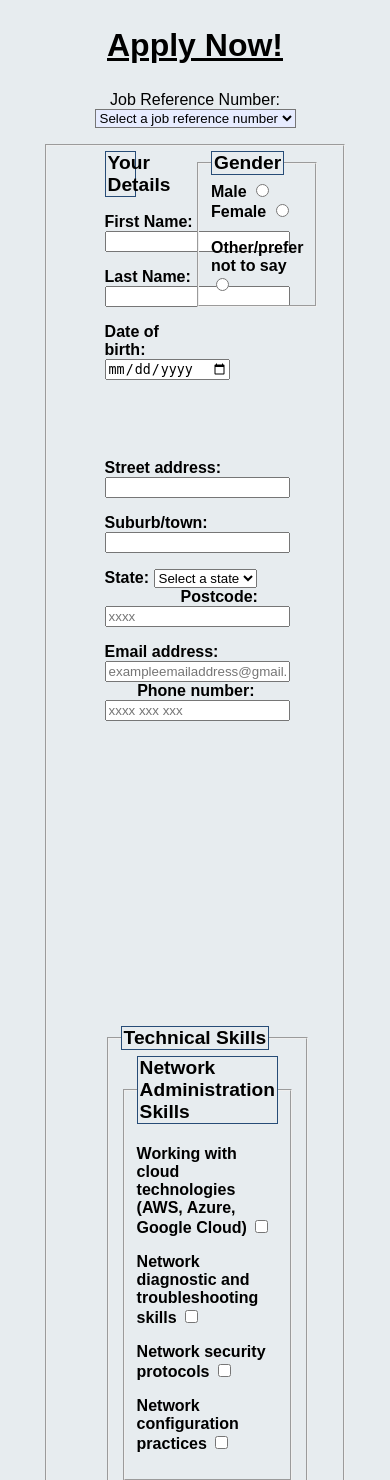
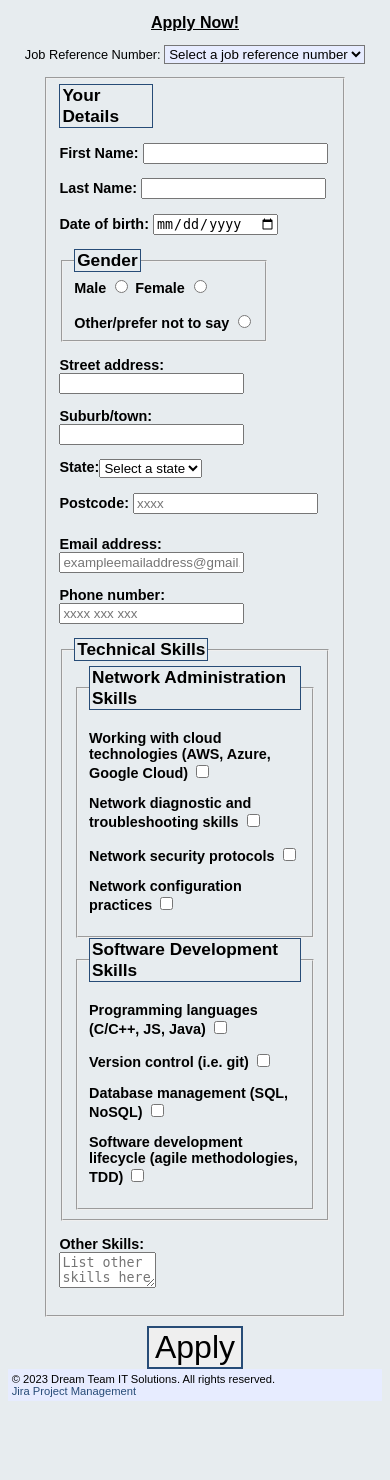
Before and after one commit to Remy-Amor/dream_team_COS10026_project, a PHP site: page /apply.html in a window 390 px wide. Shown: the part 127-1607 px from the top of the page. After the commit the page ends 1528 px from the top, so only its background shows below. Run offline with PHP 8.4, Linux system fonts and the light colour scheme; some web fonts are replaced.

Commit message:
finished responsive styling for apply.html

```diff
--- a/apply.html
+++ b/apply.html
@@ -83,7 +83,7 @@
                               <label for="suburb_or_town">Suburb/town:</label>
                               <input name="suburb_or_town" id="suburb_or_town" type="text" pattern="^\w{1,40$}" required>
                          </p>
-                         <p>
+                         <p id="state_and_postcode">
                               <label for="state">State:</label>
                               <select name="state" id="state" required>
                                    <option value="">Select a state</option>
@@ -96,14 +96,18 @@
                                    <option value="TAS">TAS</option>
                                    <option value="ACT">ACT</option>
                               </select>
-                              <label for="post_code" id="postcode_label">Postcode:</label>
-                              <input type="text" name="post_code" id="post_code" placeholder="xxxx" pattern="^\d{4}$" required>
+                              <div>
+                                   <label for="post_code" id="postcode_label">Postcode:</label>
+                                   <input type="text" name="post_code" id="post_code" placeholder="xxxx" pattern="^\d{4}$" required>
+                              </div>
                          </p>
                          <p id="form_contact">
                               <label for="email">Email address:</label>
                               <input type="email" id="email" name="email" placeholder="exampleemailaddress@gmail.com" required>
-                              <label for="phone_number" id="phone_number_label">Phone number:</label>
-                              <input type="text" id="phone_number" name="phone_number" placeholder="xxxx xxx xxx" pattern="^(\d| ){8,12}$" required>
+                              <div>
+                                   <label for="phone_number" id="phone_number_label">Phone number:</label>
+                                   <input type="text" id="phone_number" name="phone_number" placeholder="xxxx xxx xxx" pattern="^(\d| ){8,12}$" required>
+                              </div>
                          </p>
                     </div>
                     <div class="apply_skills">
--- a/styles/responsive.css
+++ b/styles/responsive.css
@@ -86,4 +86,40 @@ description: refers to all pages about resizing page layout based on screen size
           float: none;
           margin-top: 0;
       }
+
+
+      /* apply page */
+      #apply_header {
+          font-size: 1em;
+      }
+
+      #job_ref_field {
+          font-size: 0.8em;
+      }
+
+      .form_grid {
+          display: flex;
+          flex-direction: row;
+          flex-wrap: wrap;
+          font-size: 0.9em;
+      }
+
+      #postcode_label {
+          margin-left: 0;
+      }
+
+      #phone_number_label {
+          margin-left: 0;
+      }
+
+      #state_and_postcode {
+          display: flex;
+          flex-direction: row;
+          flex-wrap: wrap;
+      }
+
+      #form_contact {
+          display: flex;
+          flex-wrap: wrap;
+      }
 }
--- a/styles/styles.css
+++ b/styles/styles.css
@@ -106,9 +106,6 @@ footer a:hover {
      margin-top: 8%;
 }
 
-#phone_number_label {
-     margin-left: 18%;
-}
 
 #apply_form_fieldset input:hover {
      background-color: #E7ECEF;
@@ -127,9 +124,6 @@ legend {
      margin-right: 65%;
 }
 
-#postcode_label {
-     margin-left: 42%;
-}
 
 #apply_header {
      text-align: center;
```
